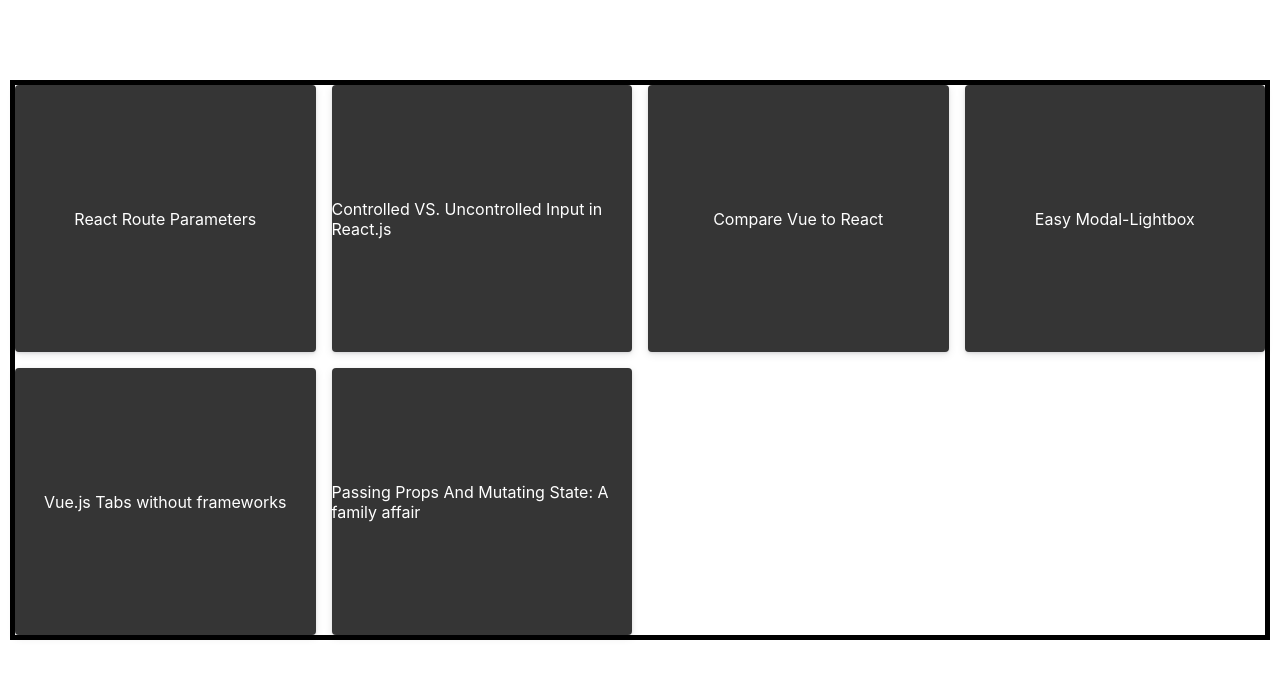
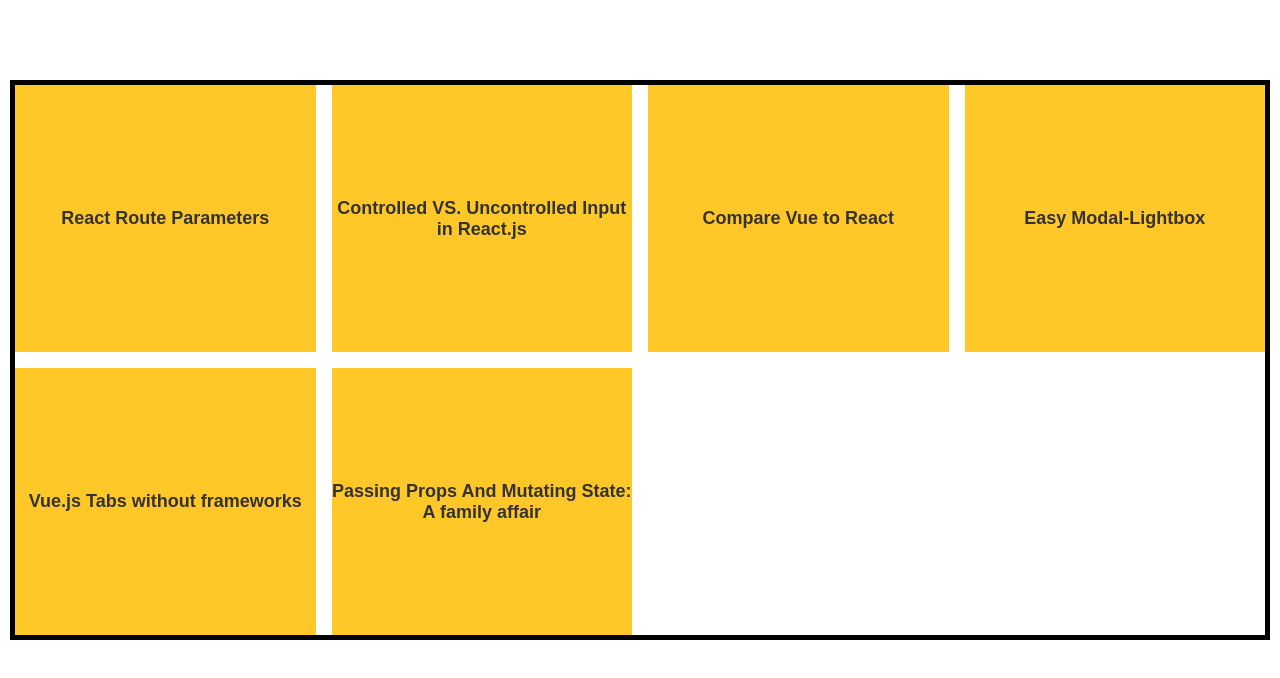
Before and after one commit to DanSimonson/portfolio-with-react, a React (Create React App) app: page /Blog in a window 1280 px wide. Shown: the top 678 px of the page. Built offline with nearby package versions, Linux system fonts and the light colour scheme.

Commit message:
added flip-card css animation

```diff
--- a/src/Views/Blog.js
+++ b/src/Views/Blog.js
@@ -5,8 +5,11 @@
 
 const Blog = () => {
   const cardsArray = blogPosts.map((blogPost) => (
-    <div className="blog-cards" key={blogPost.id}>
-      <p>{blogPost.title}</p>
+    <div className="maincontent" key={blogPost.id}>
+      <div className="thecard">
+        <div className="thefront">{blogPost.title}</div>
+        <div className="theback">{blogPost.content}</div>
+      </div>
     </div>
   ));
 
--- a/src/Views/Blog.scss
+++ b/src/Views/Blog.scss
@@ -4,6 +4,58 @@
   grid-template-columns: repeat(auto-fill, minmax(240px, 1fr));
   margin-top: 5rem;
   border: 5px solid black;
+}
+
+.maincontent {
+  position: relative;
+  width: 100%; /*250px;*/
+  height: 100%; /*320px;*/
+}
+
+.thecard {
+  position: absolute;
+  width: 100%;
+  height: 100%;
+  transform-style: preserve-3d;
+  transition: all 1s ease-out;
+}
+
+.thecard:hover,
+.thecrad:focus {
+  transform: rotateY(180deg);
+}
+
+.thefront {
+  position: absolute;
+  width: 100%;
+  height: 100%;
+  backface-visibility: hidden;
+  background: #ffc728;
+  color: #333;
+  text-align: center;
+  font-family: "zilla slab", sans-serif;
+  font-size: 18px;
+  font-weight: bold;
+  display: flex;
+  justify-content: center;
+  align-items: center;
+}
+
+.theback {
+  position: absolute;
+  width: 100%;
+  height: 100%;
+  backface-visibility: hidden;
+  background: green;
+  color: #fff;
+  transform: rotateY(180deg);
+  text-align: center;
+  font-family: "zilla slab", sans-serif;
+  font-size: 18px;
+  font-weight: bold;
+  display: flex;
+  justify-content: center;
+  align-items: center;
 }
 
 .blog-cards {
```
